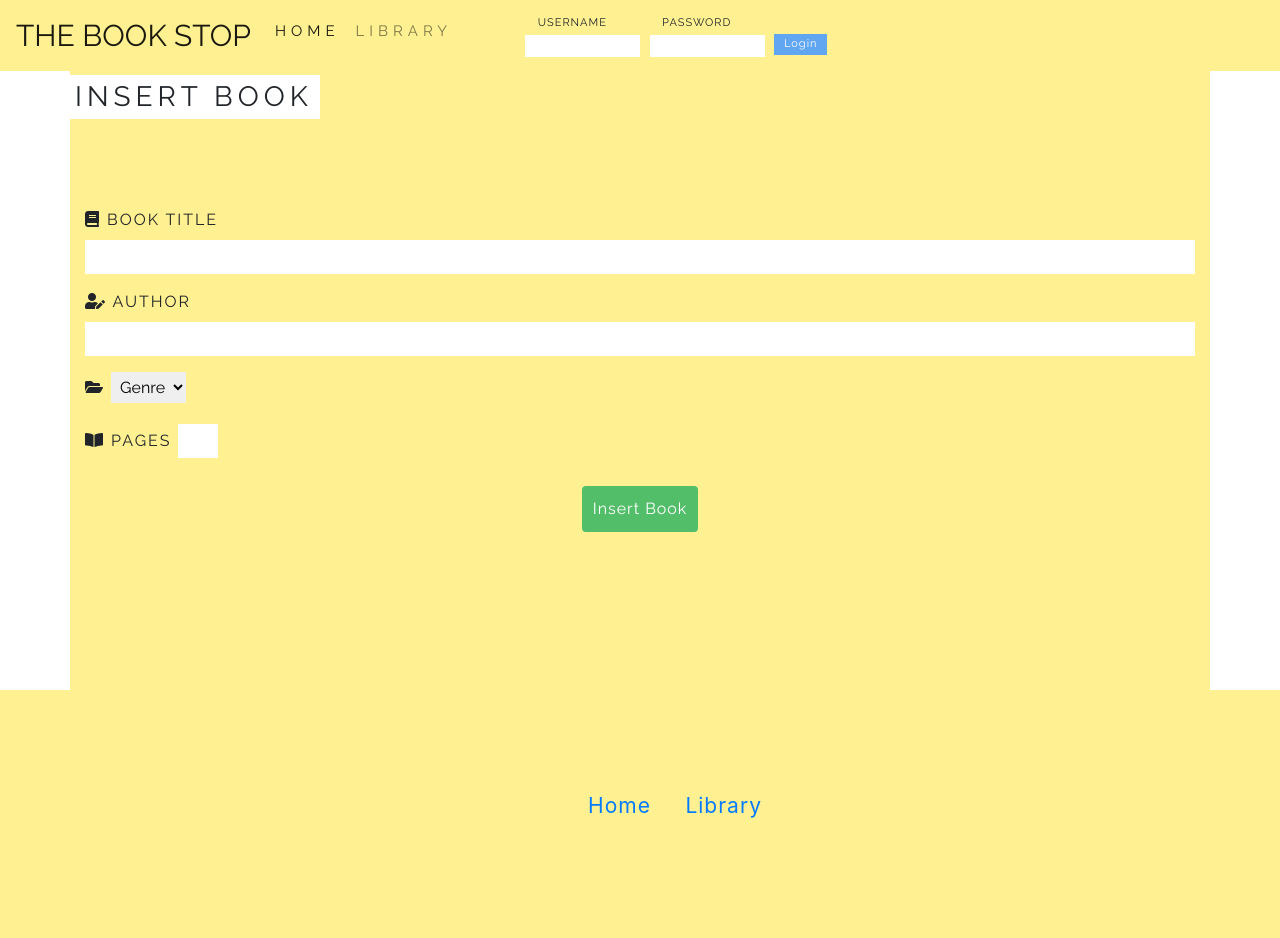
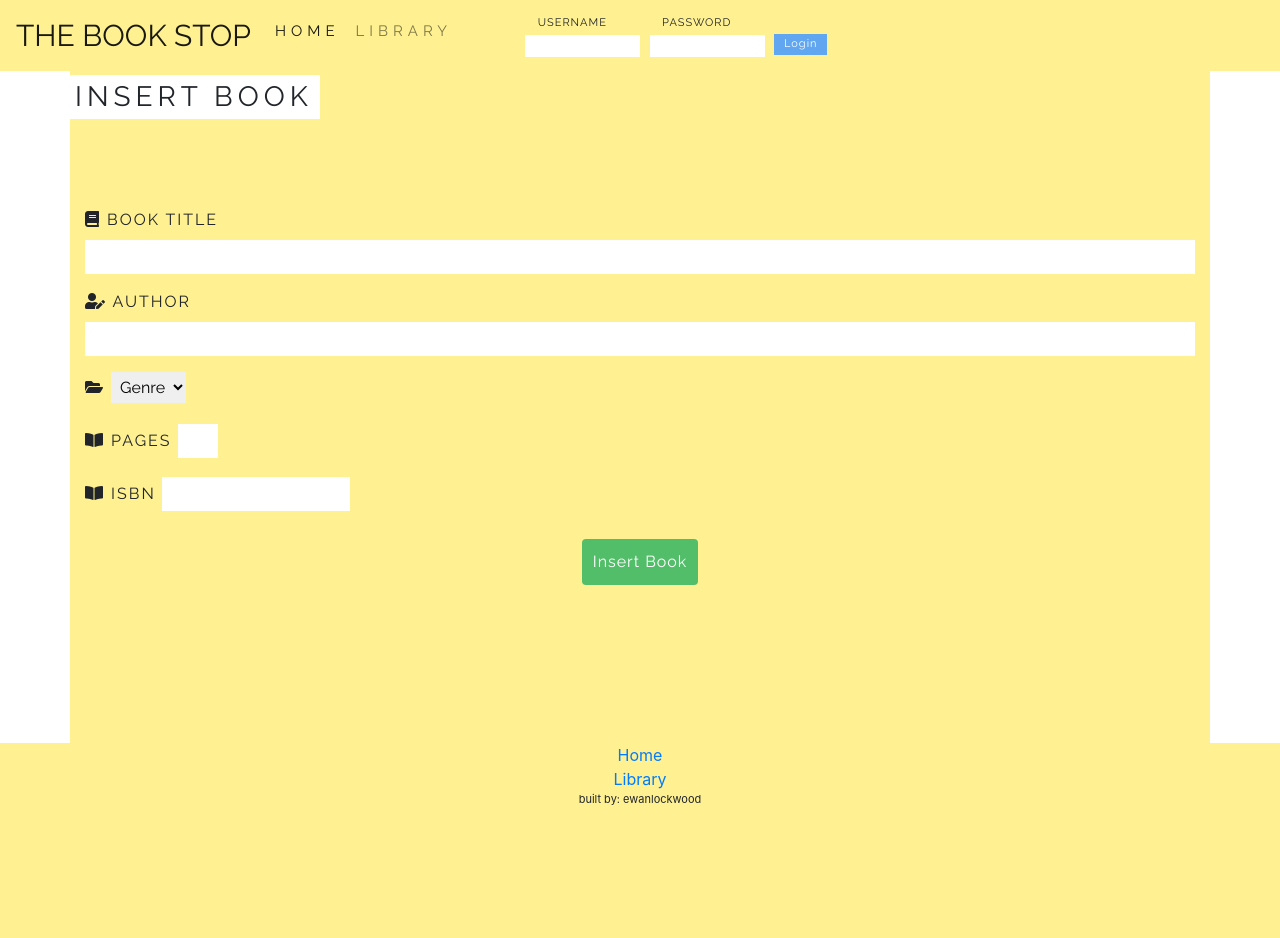
Before and after one commit to ewanlockwood/the-book-stiop, a Flask app: page /insert_book in a window 1280 px wide. After the commit the page ends 805 px from the top, so only its background shows below. Run offline with Flask 2, Linux system fonts and the light colour scheme; data that the repository does not hold is empty; some libraries are stand-ins or nearby versions.

Commit message:
Added new styles and forms for ISBN Number

```diff
--- a/run.py
+++ b/run.py
@@ -46,7 +46,9 @@ def library():
         book_title = book['title']
 
         google_api_title = book_title.replace(' ', '+')
-        print(google_api_title)
+        # print(google_api_title)
+
+        book_isbn_num = book['isbn_num']
 
         with urllib.request.urlopen(base_api_link + google_api_title) as f:
             text = f.read()
@@ -57,15 +59,8 @@ def library():
         book_href = google_book_obj['volumeInfo']
 
         if 'imageLinks' in book_href:
-            print(book_href['imageLinks']['thumbnail'])
-        else:
-            print('no href')
-
-        #['imageLinks']
-        #["thumbnail"]
-
-
-
+            # print(book_href['imageLinks']['thumbnail'])
+            book['href'] = book_href['imageLinks']['thumbnail']
 
         for author in updated_authors:
             if author['_id'] == ObjectId(author_id):
@@ -76,7 +71,6 @@ def library():
         total_likes = 0
 
         updated_books.append(book)
-
 
     # print(updated_books)
     return render_template("library.html", books=updated_books)
@@ -121,7 +115,8 @@ def submit_book():
         'reviews': [],
         'likes': [],
         'dislikes': [],
-        'author_id': str(ObjectId(author_id))
+        'author_id': str(ObjectId(author_id)),
+        'isbn_num': request.form.to_dict()['isbn_num']
     }
     new_book = books.insert_one(book)
     #print(new_book.inserted_id)
--- a/static/css/main.css
+++ b/static/css/main.css
@@ -2,18 +2,15 @@ body {
   font-family: 'Raleway'; }
 
 .footer-container {
-  background-color: #FFF191;
-  margin: 0;
-  padding: 100px 100px; }
+  background-color: #FFF191; }
   .footer-container ul {
+    list-style: none;
     width: 100%;
+    padding: 0; }
+  .footer-container li {
     text-align: center; }
-  .footer-container ul li {
-    letter-spacing: 1px;
-    font-size: 21px;
-    list-style: none;
-    display: inline-flex;
-    margin-left: 30px; }
+  .footer-container p {
+    font-size: 11px; }
 
 .homepage-head {
   height: 300px;
--- a/static/scss/main.scss
+++ b/static/scss/main.scss
@@ -1,22 +1,23 @@
 body {
     font-family: 'Raleway';
 }
+
 .footer-container {
     background-color: #FFF191;
-    margin: 0;
-    padding: 100px 100px;
 
-        ul {
-            width: 100%;
-            text-align: center;
-        }
-        ul li {
-            letter-spacing: 1px;
-            font-size: 21px;
-            list-style: none;
-            display: inline-flex;
-            margin-left: 30px;
-        }
+    ul {
+        list-style: none;
+        width: 100%;
+        padding: 0;
+    }
+
+    li {
+        text-align: center;
+    }
+
+    p{
+        font-size: 11px;
+    }
 }
 
 @import 'home.scss';
--- a/templates/base.html
+++ b/templates/base.html
@@ -76,6 +76,9 @@
                         <a id='user-id' href="{{ url_for('user', user_id = session.username) }}"> Profile </a>
                     </li>
                     {% endif %}
+                    <li>
+                        <p> built by: ewanlockwood </p>
+                    </li>
                 </ul>
             </div>
         </footer>
--- a/templates/insert_book.html
+++ b/templates/insert_book.html
@@ -43,10 +43,16 @@
             <input id="book_pages" name="pages" type="number">
         </div>
         <!-- BOOK PAGES END -->
+        <!-- ISBN NUM START -->
+        <div class="form-group">
+            <label for="isbn_num"> <span> <i class="fas fa-book-open"></i> </span>ISBN</label>
+            <input id="isbn_num" name="isbn_num" type="text">
+        </div>
+        <!-- ISBN NUM END -->
 
         <!-- INSERT BOOK BUTTON START -->
         <button type='submit' class='btn'> Insert Book </button>
-         <!-- INSERT BOOK BUTTON END -->
+        <!-- INSERT BOOK BUTTON END -->
     </form>
     <!-- INSERT BOOK FORM END -->
 </div>
```
Also changed, not shown: templates/library.html (+12 -18 lines), 1 other file.
